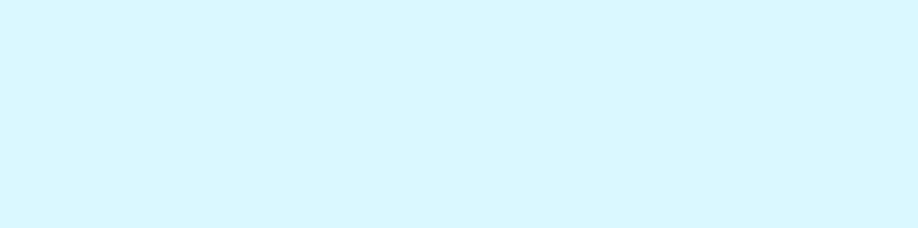
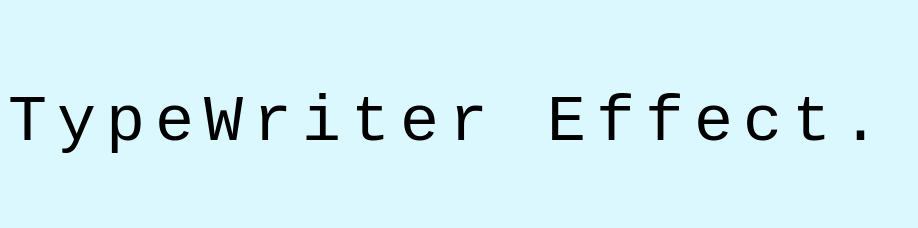
Before and after one commit to rayancheema/my-portfolio, a plain HTML site: page index.html in a window 1280 px wide. Shown: the whole page, without its empty margins (0-918 px from the left). Drawn offline with Linux system fonts and the light colour scheme.

Commit message:
make placeholder typing text template

```diff
--- a/index.html
+++ b/index.html
@@ -8,6 +8,9 @@
 </head>
 <body>
     <h1></h1>
+    <div class="container">
+        <p class="text">TypeWriter Effect. </p>
+    </div>
     <script src="app.js"></script>
 </body>
 </html>
--- a/style.css
+++ b/style.css
@@ -1,3 +1,26 @@
 body {
     background-color: #DBF8FF;
 }
+.container{display: inline-block;}
+
+.text {
+    border-right: 5px solid black;
+    font-family: monospace;
+    letter-spacing: 10px;
+    font-size: 5em;
+    width: 100%;
+    white-space: nowrap;
+    overflow: hidden;
+    animation:
+    typing 2s steps(18),
+    cursor.4s step-end infinite alternate;
+}
+/* Blinking Cursor */
+@keyframes cursor {
+    50% { border-color: transparent;}
+}
+
+/* Typing Animation */
+@keyframes typing{
+    from { width:0 }
+}
```
